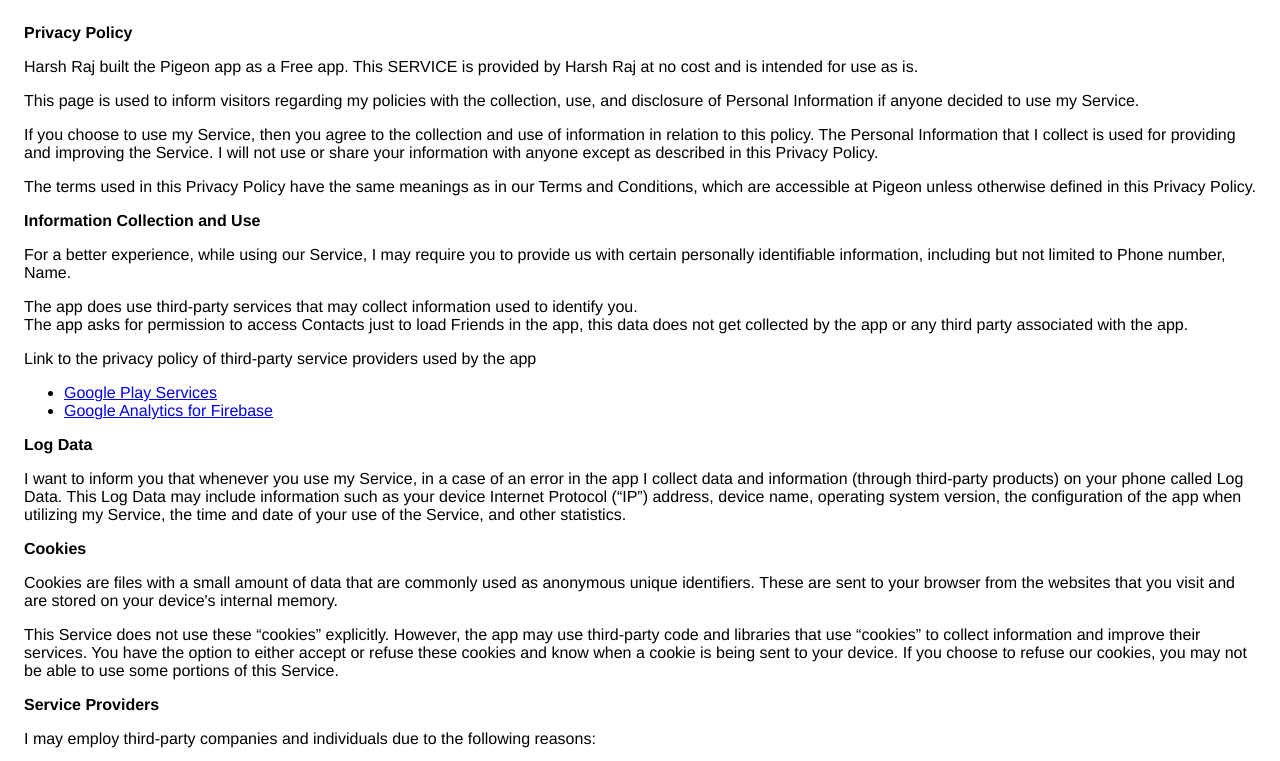
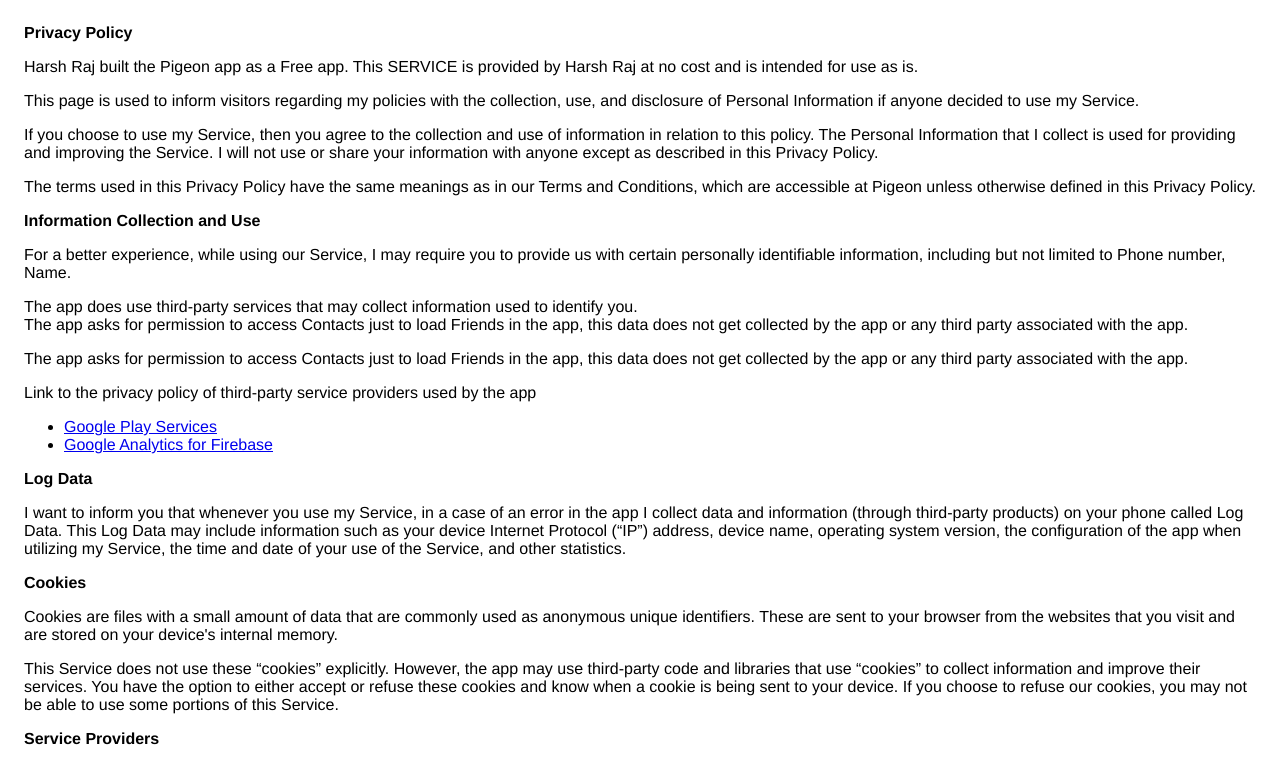
Before and after one commit to harshraj9988/Pigeon, a plain HTML site: page docs/index.html in a window 1280 px wide. Shown: the top 761 px of the page. Drawn offline with Linux system fonts and the light colour scheme.

Commit message:
updating privacy policy

```diff
--- a/docs/index.html
+++ b/docs/index.html
@@ -47,6 +47,11 @@
     permission to access Contacts just to load Friends in the app, this data
     does not get collected by the app or any third party associated with the app.
 </p>
+    <p>
+       The app asks for
+        permission to access Contacts just to load Friends in the app, this data
+        does not get collected by the app or any third party associated with the app.
+    </p>
     <p>
         Link to the privacy policy of third-party service providers used
         by the app
```
